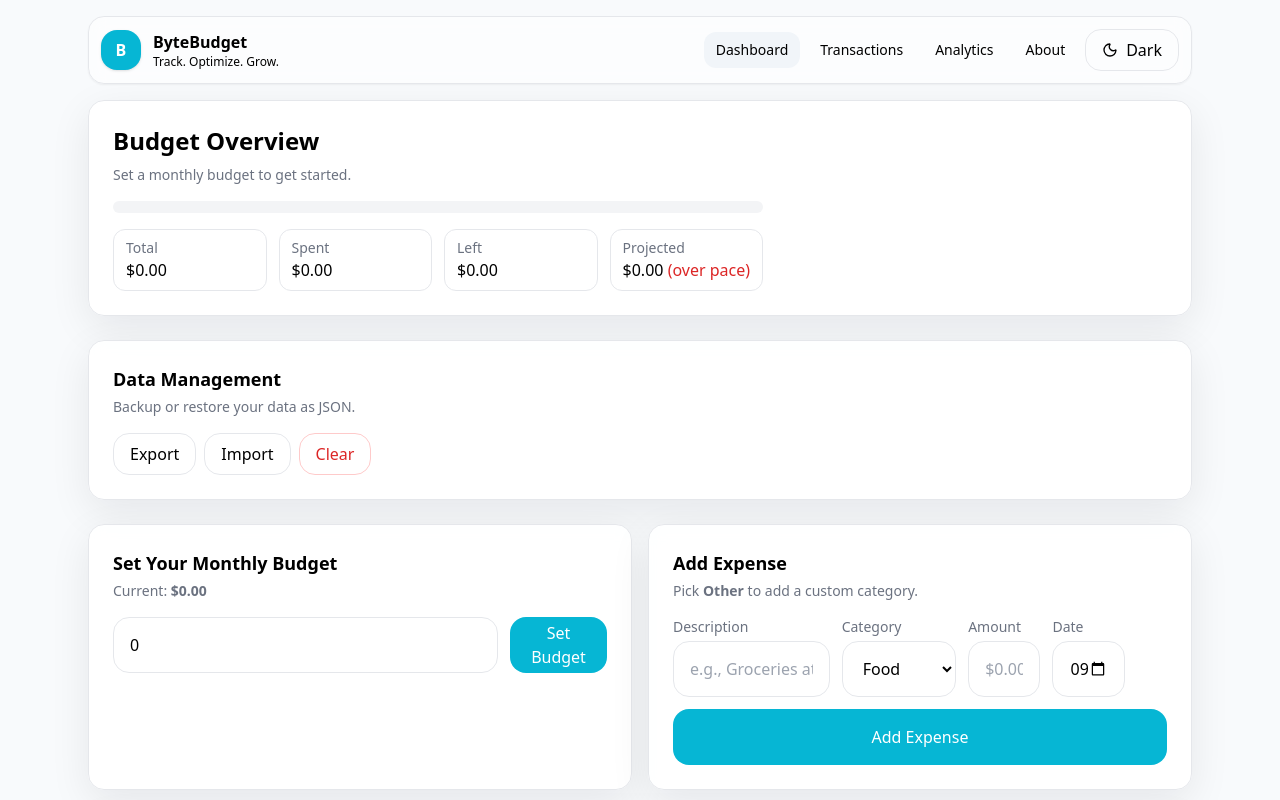
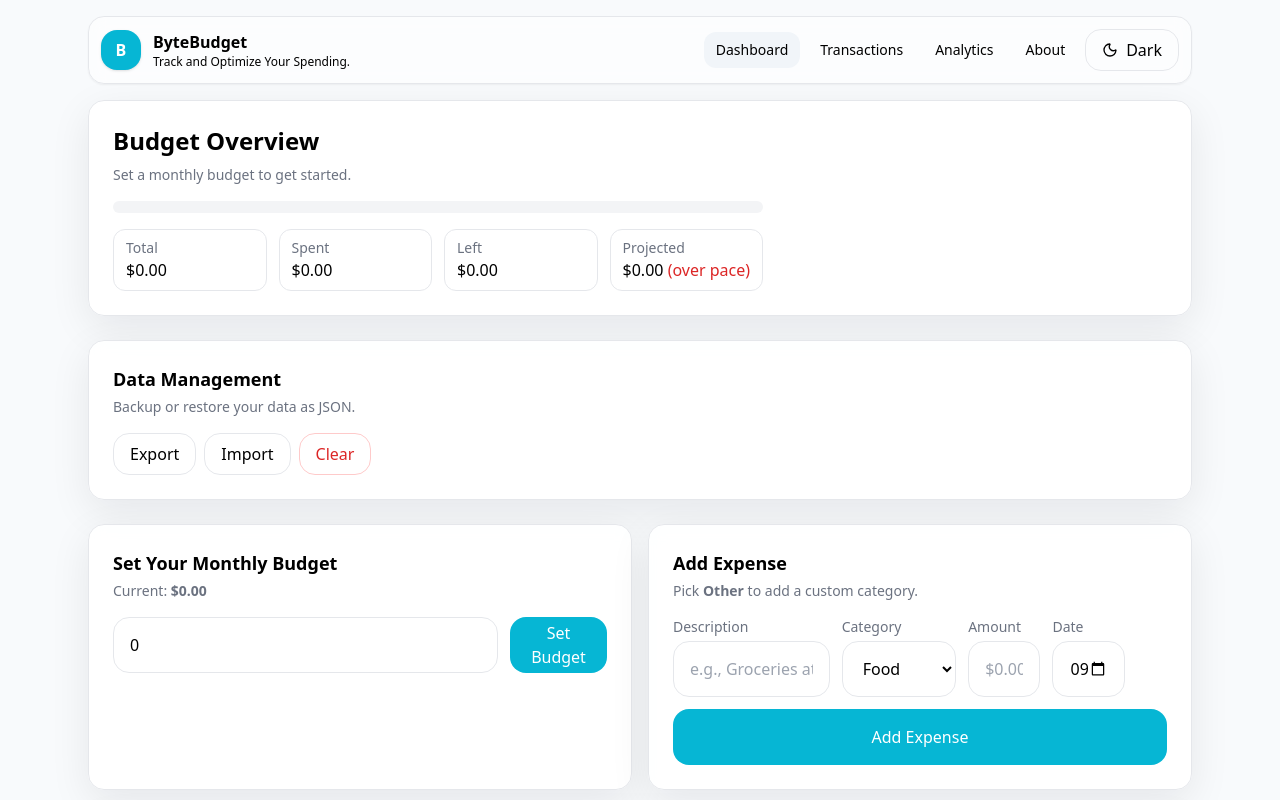
Before and after one commit to denildominic/Budget_App, a Next.js app: page / in a window 1280 px wide. Shown: the top 800 px of the page. Built offline with nearby package versions, Linux system fonts and the light colour scheme.

Commit message:
Minor changes

```diff
--- a/components/Navbar.tsx
+++ b/components/Navbar.tsx
@@ -38,7 +38,7 @@ export default function Navbar() {
             <div>
               <div className="font-semibold">ByteBudget</div>
               <div className="text-xs text-muted-foreground hidden sm:block">
-                Track. Optimize. Grow.
+                Track and Optimize Your Spending.
               </div>
             </div>
           </div>
```
